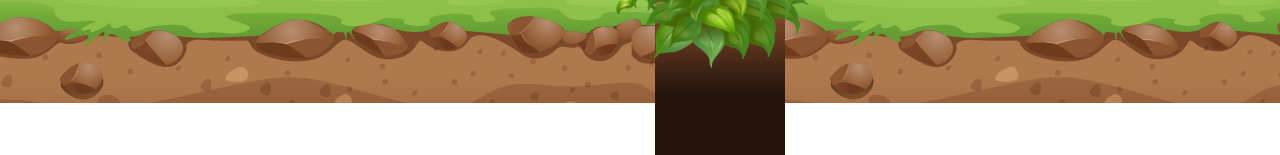
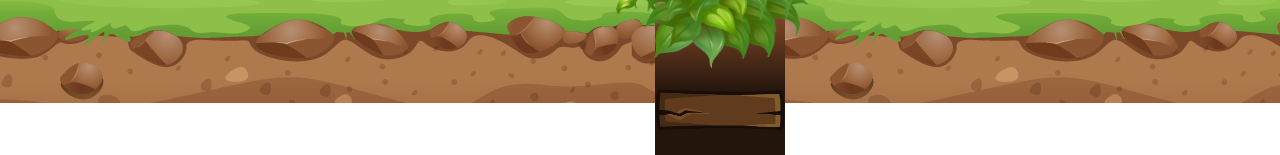
Before and after one commit to AntonelloStefania/2d-game, a Vue app: page / in a window 1280 px wide. Shown: the part 665-820 px from the top of the page. Built offline with nearby package versions, Linux system fonts and the light colour scheme.

Commit message:
sistemata trappola nel buco

```diff
--- a/src/components/Game.vue
+++ b/src/components/Game.vue
@@ -180,6 +180,9 @@ export default {
         const holeImage = document.createElement('img');
          holeImage.src = `../../leaves.png`; // Assumi che le immagini si chiamino hole1.png, hole2.png, ecc.
          hole.appendChild(holeImage);
+         const holeTrap = document.createElement('div');
+         holeTrap.className='hole-trap';
+         hole.appendChild(holeTrap);
         // Genera una posizione casuale con tolleranza
         const holeRandomPositionX = Math.floor(
           Math.random() * (maxPositionX - visualHoleWidth - 2 * safeZoneWidth) +
@@ -446,7 +449,36 @@ nextLevel() {
     position: absolute;
     right: -25px;
     }
+
+    .hole-trap{
+      width: 100%;
+    bottom: 0px;
+    position: absolute;
+    height: 85px;
+    /* right: 0px; */
+    background-image: url(../../spritesheet-v-trap.png);
+    animation:obstacle-hole-animation 1s steps(9) infinite;
+    background-size: 130px 800px;
+    transform: scaleX(1)  !important;
+
+    }
 }
+
+@keyframes obstacle-hole-animation {
+  0% {
+    background-position: 0px 0px;
+  }
+  100% {
+    background-position: 0px -720px; /* Regola questo valore in base all'altezza totale del tuo spritesheet */
+  }
+}
+
+
+
+
+
+
+
 
 // @keyframes jump-animation {
 
```
Also changed, not shown: spritesheet-v-trap.png (added).
